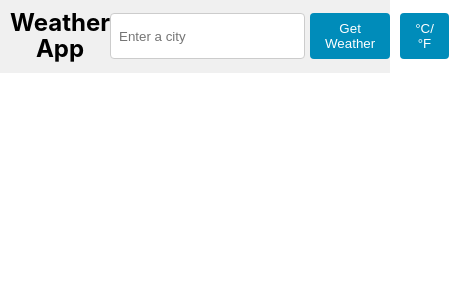
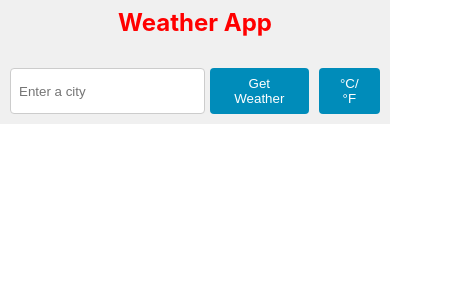
Before and after one commit to ehdlg/weather-app-react, a React (Vite) app: page / in a window 390 px wide. Shown: the top 300 px of the page, 449 px wide, since content can reach past the window. Built offline with nearby package versions, Linux system fonts and the light colour scheme.

Commit message:
Responsive header

```diff
--- a/src/components/App.jsx
+++ b/src/components/App.jsx
@@ -24,8 +24,7 @@ function App() {
     setWeather(null);
     setError(null);
     try {
-      const newWeather = await getWeather(city);
-      setWeather(newWeather);
+      setWeather(await getWeather(city));
     } catch (error) {
       setError(error);
     } finally {
--- a/src/index.css
+++ b/src/index.css
@@ -9,6 +9,7 @@
 * {
   margin: 0;
   padding: 0;
+  box-sizing: border-box;
 }
 
 body {
--- a/src/stylesheets/Header.css
+++ b/src/stylesheets/Header.css
@@ -41,3 +41,10 @@ header h1 {
 .user-input button:hover {
   background-color: #005f66;
 }
+
+@media (max-width: 550px) {
+  header {
+    flex-direction: column;
+    gap: 2rem;
+  }
+}
--- a/src/stylesheets/Weather.css
+++ b/src/stylesheets/Weather.css
@@ -44,3 +44,9 @@
   font-weight: bold;
   margin-top: 10px;
 }
+
+@media (max-width: 550px) {
+  body {
+    color: red;
+  }
+}
```
